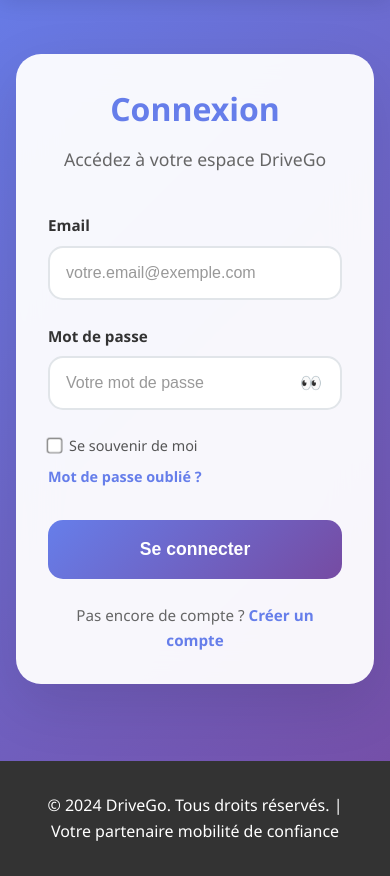
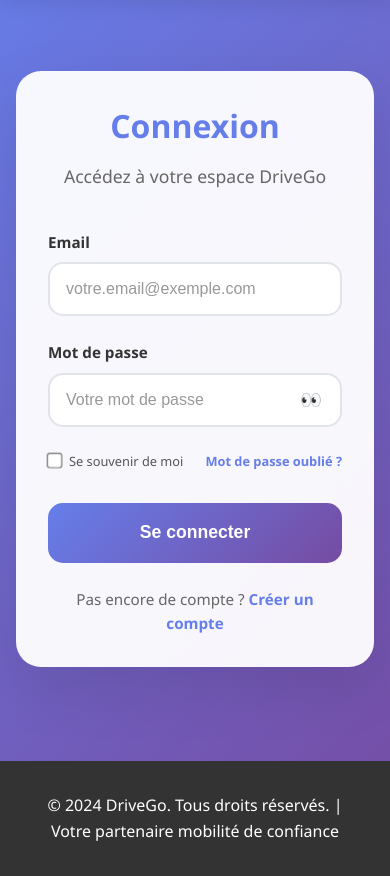
Before and after one commit to samutax75/Projet-DriveGo, a Flask app: page /connexion in a window 390 px wide. Shown: the part 83-959 px from the top of the page. Run offline with Flask 3, Linux system fonts and the light colour scheme.

Commit message:
Mise a jour css connexion

```diff
--- a/backend/static/CSS/connexion.css
+++ b/backend/static/CSS/connexion.css
@@ -9,12 +9,15 @@ body {
     line-height: 1.6;
     background: linear-gradient(135deg, #667eea 0%, #764ba2 100%);
     min-height: 100vh;
+    -webkit-font-smoothing: antialiased;
+    -moz-osx-font-smoothing: grayscale;
 }
 
 /* Header */
 header {
     background: rgba(255, 255, 255, 0.95);
     backdrop-filter: blur(10px);
+    -webkit-backdrop-filter: blur(10px);
     padding: 1rem 0;
     position: fixed;
     width: 100%;
@@ -383,8 +386,8 @@ footer {
     background: rgba(102, 126, 234, 0.1);
 }
 
-/* Responsive */
-@media (max-width: 768px) {
+/* Responsive - Version optimisée pour Render.com */
+@media screen and (max-width: 768px) {
     .nav-links {
         display: none;
     }
@@ -392,6 +395,7 @@ footer {
     .login-container {
         margin: 0 1rem;
         padding: 2rem;
+        max-width: calc(100vw - 2rem);
     }
 
     .login-header h1 {
@@ -403,26 +407,47 @@ footer {
     }
 
     .form-options {
-        flex-direction: row;
-        justify-content: space-between;
-        align-items: center;
-        flex-wrap: wrap;
-        gap: 0.5rem;
+        display: flex !important;
+        flex-direction: row !important;
+        justify-content: space-between !important;
+        align-items: center !important;
+        flex-wrap: nowrap !important;
+        gap: 0.5rem !important;
+        width: 100% !important;
     }
 
     .remember-me {
-        order: 1;
-        align-self: flex-start;
+        flex: 0 0 auto !important;
+        order: 1 !important;
+        white-space: nowrap !important;
+    }
+
+    .remember-me label {
+        font-size: 0.85rem !important;
     }
 
     .forgot-password {
-        order: 2;
-        align-self: flex-end;
-        text-align: right;
+        flex: 0 0 auto !important;
+        order: 2 !important;
+        text-align: right !important;
+        font-size: 0.85rem !important;
+        white-space: nowrap !important;
     }
 
     .social-login {
         flex-direction: column;
+    }
+}
+
+/* Media query supplémentaire pour très petits écrans */
+@media screen and (max-width: 480px) {
+    .form-options {
+        gap: 0.25rem !important;
+    }
+
+    .remember-me label,
+    .forgot-password {
+        font-size: 0.8rem !important;
     }
 }
 
```
